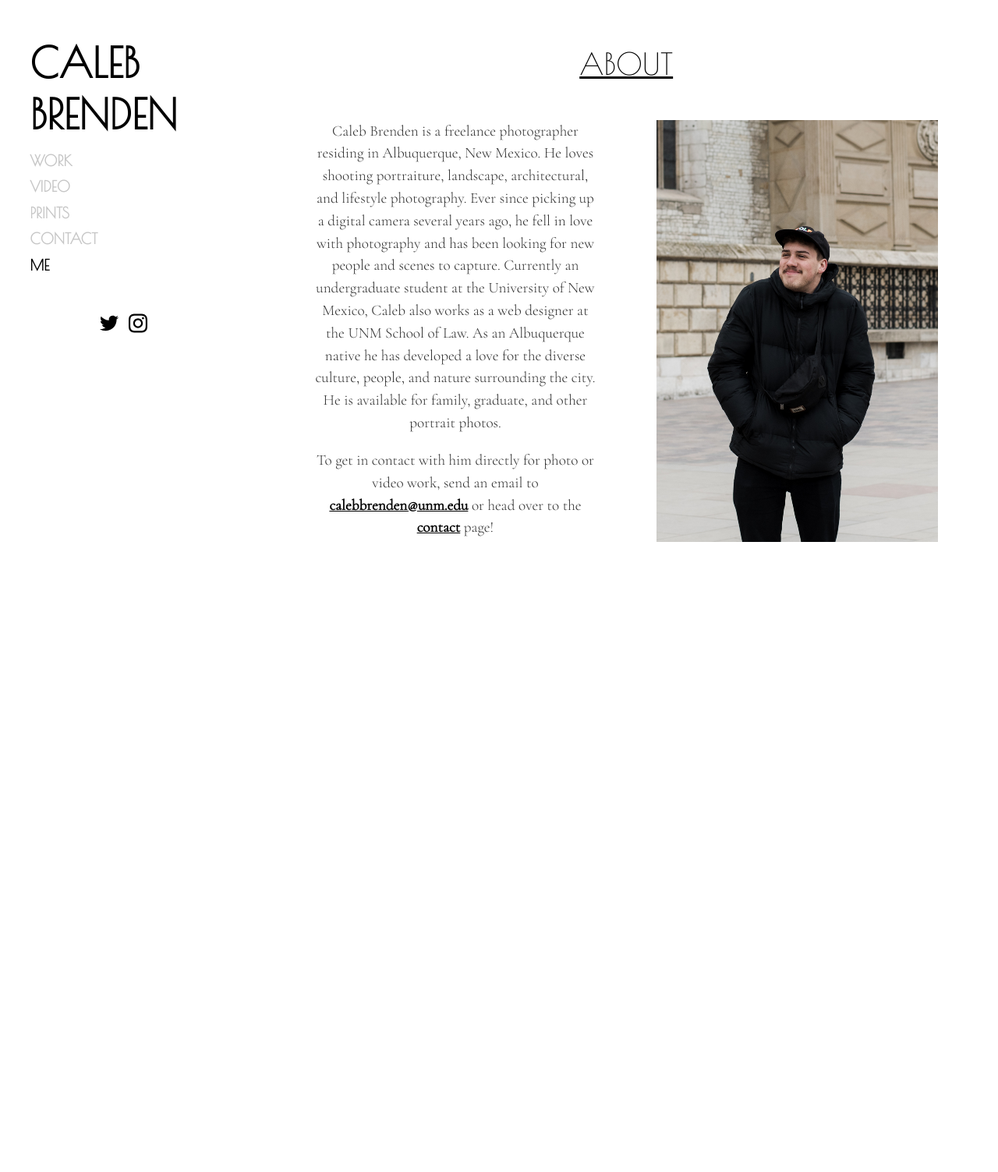
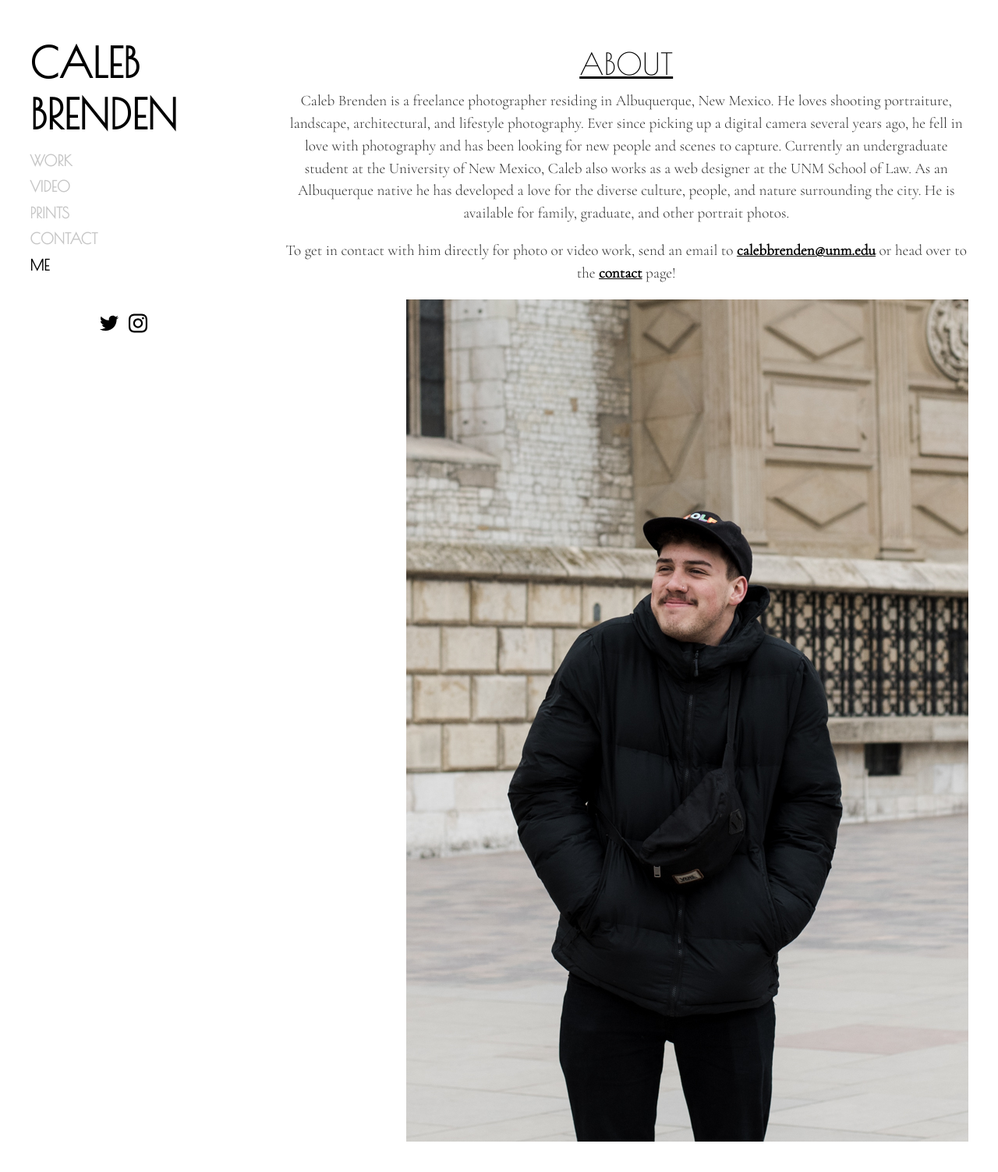
Before and after one commit to calebbrenden/my-site, a Jekyll site: the page built from me.md, in a window 1280 px wide. Shown: the top 1503 px of the page at 78% size. Built offline with Jekyll 4.4.1, drawn with Linux system fonts in a browser that asks for light colours.

Commit message:
removed 50% width on @media

```diff
--- a/_sass/hydeout/_layout.scss
+++ b/_sass/hydeout/_layout.scss
@@ -37,10 +37,26 @@
   min-height: 100vh;
 }
 
-.split-div {
-  width: 50%;
+#split-div-wrapper {
+  overflow: hidden
+}
+
+#left-div {
+  float:left;
   padding: $section-spacing;
+  max-width: 50%
+}
 
+#right-div {
+  overflow:hidden;
+  padding: $section-spacing;
+}
+
+@media screen and (max-width: 800px) {
+   #left-div {
+    float: none;
+    width:auto;
+  }
 }
 
 #sidebar {
```
